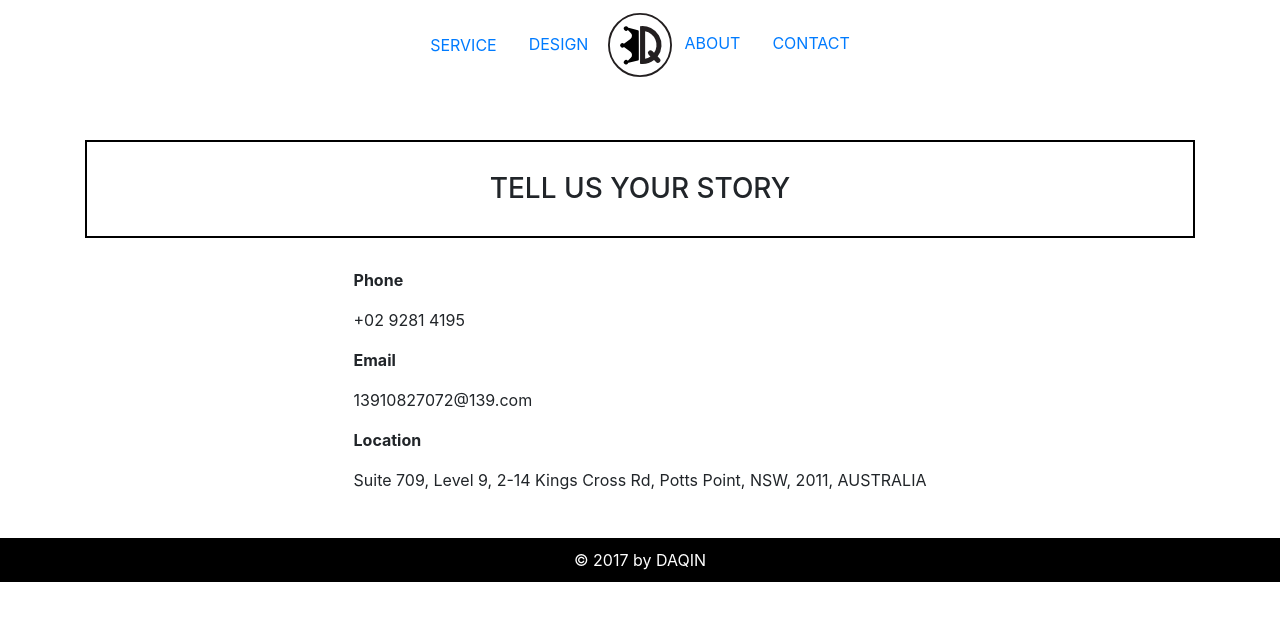
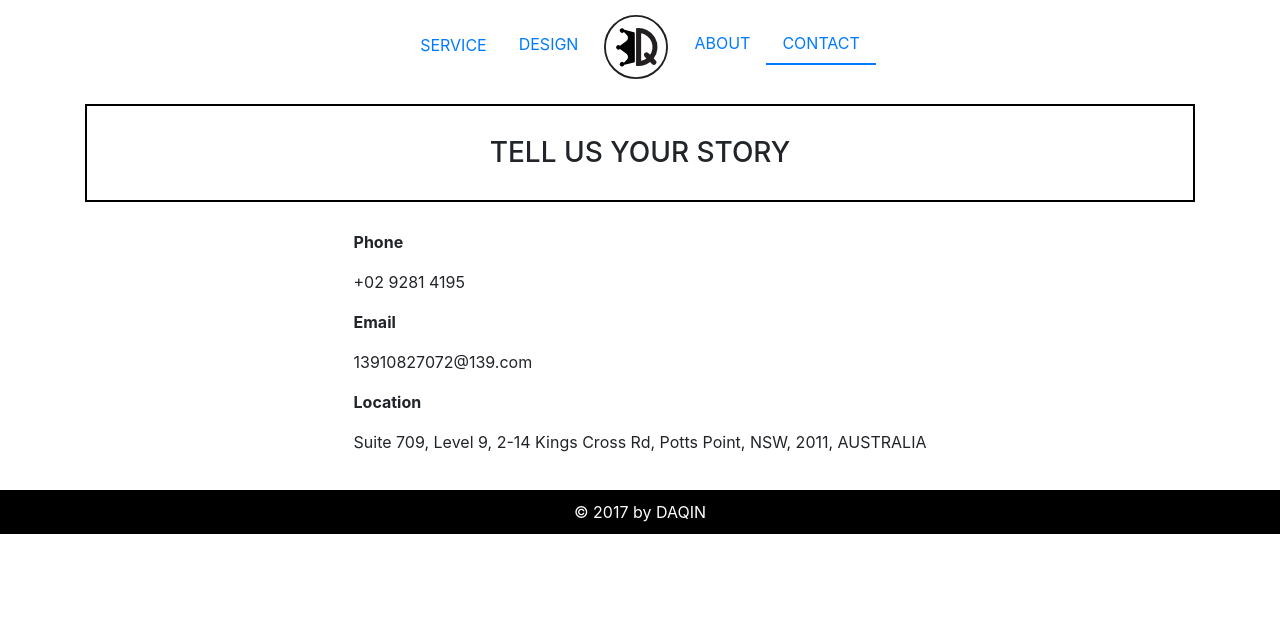
Before and after one commit to githubnoob1/daqin-website, a plain HTML site: page contact.html in a window 1280 px wide. Drawn offline with nearby package versions, Linux system fonts and the light colour scheme.

Commit message:
Spacing elements, fixing active nav link styles and refactoring css classes

```diff
--- a/contact.html
+++ b/contact.html
@@ -19,7 +19,7 @@
         <li class="nav-item">
           <a class="nav-link" href="./design.html">DESIGN</a>
         </li>
-        <li>
+        <li class="logo-link">
           <a href="./index.html">
             <img src="./images/logo.svg" alt="Daqin PTY LTD" class="nav-logo">
           </a>
@@ -32,7 +32,7 @@
         </li>
       </ul>
     </div>
-    <section class="container" id="description">
+    <section class="container" id="contact">
       <h3 class="outlined-title">TELL US YOUR STORY</h3>
       <div class="left-center-block">
         <b><p>Phone</p></b>
--- a/css/style.css
+++ b/css/style.css
@@ -8,7 +8,10 @@
 .nav-logo {
   width: 64px;
   float: left;
-  margin: 5% 0 5% 5%;
+}
+
+.logo-link {
+  margin: 5px 10px 15px;
 }
 
 .nav-link {
@@ -16,23 +19,31 @@
   font-size: 16px;
 }
 
-.nav-item .active {
-  text-decoration: underline;
+.nav-item.active > a {
+  border-bottom: 2px solid;
 }
 
 .main-banner {
   width: 100%;
 }
 
+.container {
+  text-align: center;
+}
+
 #description {
-  padding-top: 50px;
-  padding-bottom: 30px;
+  margin-top: 30px;
+  margin-bottom: 30px;
   clear: both;
-  text-align: center;
 }
 
 #description > h3 {
   margin-bottom: 30px;
+}
+
+#contact > .left-center-block {
+  margin-top: 20px;
+  margin-bottom: 20px;
 }
 
 .left-center-block {
@@ -90,8 +101,8 @@
 }
 
 #map {
-  margin-bottom: 20px;
-  text-align: center;
+  border: 0;
+  margin-bottom: 50px;
 }
 
 #footer {
```
Also changed, not shown: about.html (+7 -2 lines), design.html (+1 -1 lines), index.html (+2 -2 lines), services.html (+1 -1 lines).
